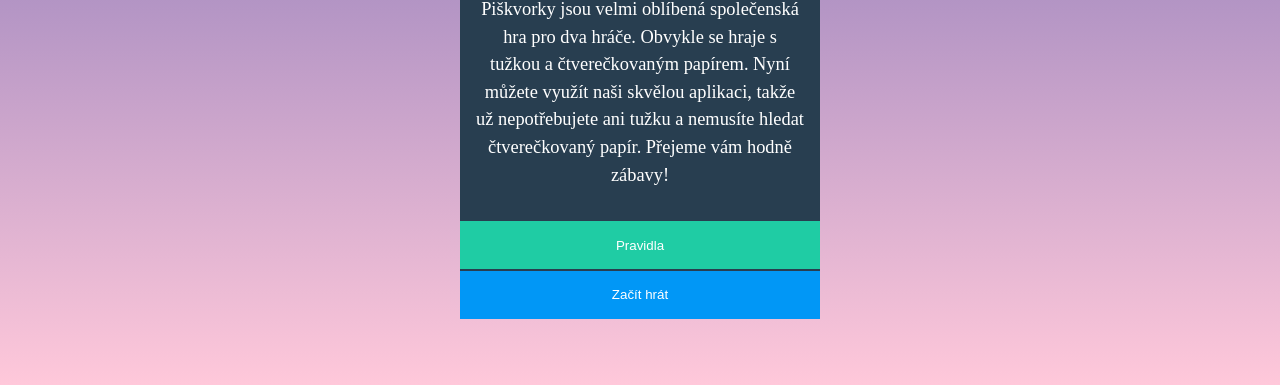
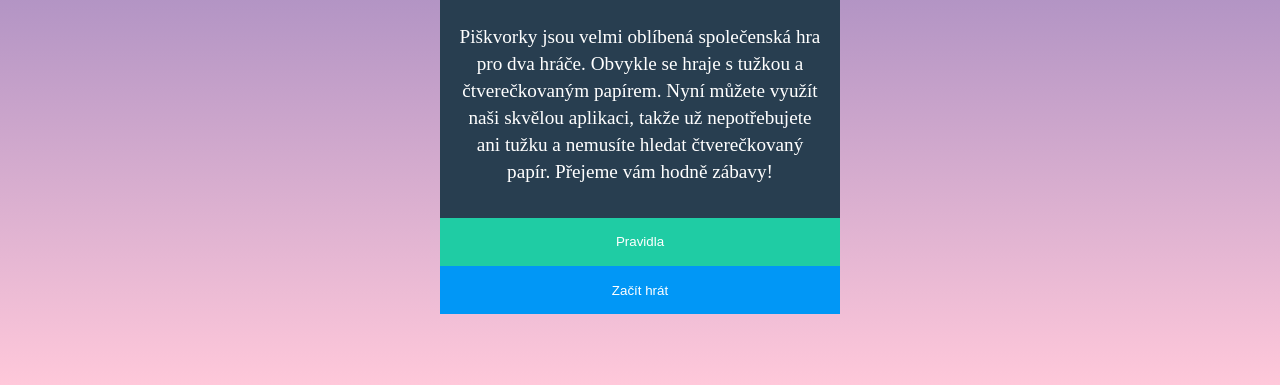
Before and after one commit to Nekvaja/piskvorky, a plain HTML site: page index.html in a window 1280 px wide. Shown: the part 415-800 px from the top of the page. Drawn offline with Linux system fonts and the light colour scheme.

Commit message:
Zvětšeno písmo v popisku, zmenšena velikost mezery mezi tlačítky

```diff
--- a/style.css
+++ b/style.css
@@ -15,7 +15,7 @@ body {
     flex-direction: column;
     color: #ffffff;
     background-color: #283e50;
-    max-width: 360px;
+    max-width: 400px;
     box-sizing: border-box;
     width: 90%;
 
@@ -40,8 +40,8 @@ body {
     text-align: center;
     padding: 2rem 0;
     margin: 0 1rem;
-    line-height: 1.5;
-    font-size: 1.15rem;
+    line-height: 1.4;
+    font-size: 1.2rem;
 
 }
 
@@ -67,5 +67,5 @@ body {
     border: 0;
     height: 3rem;
     position: relative;
-    top: 0.1em;
+    top: 0.06rem;
 }
```
